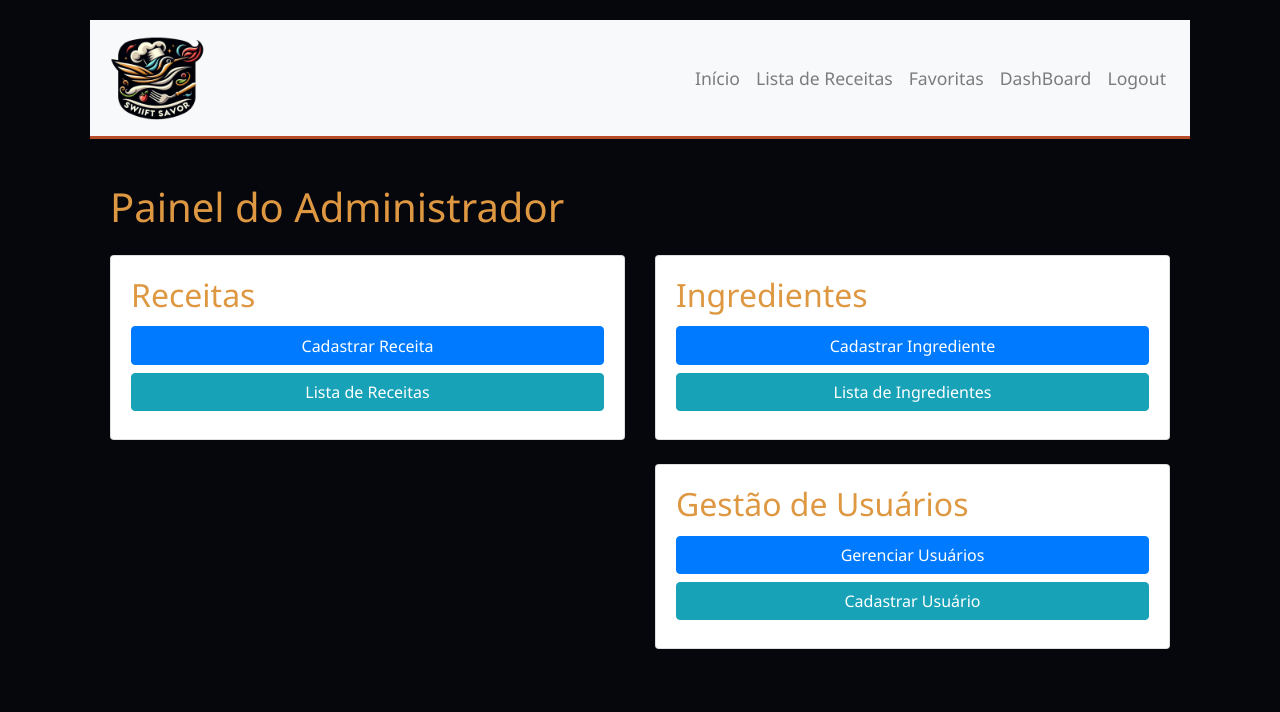
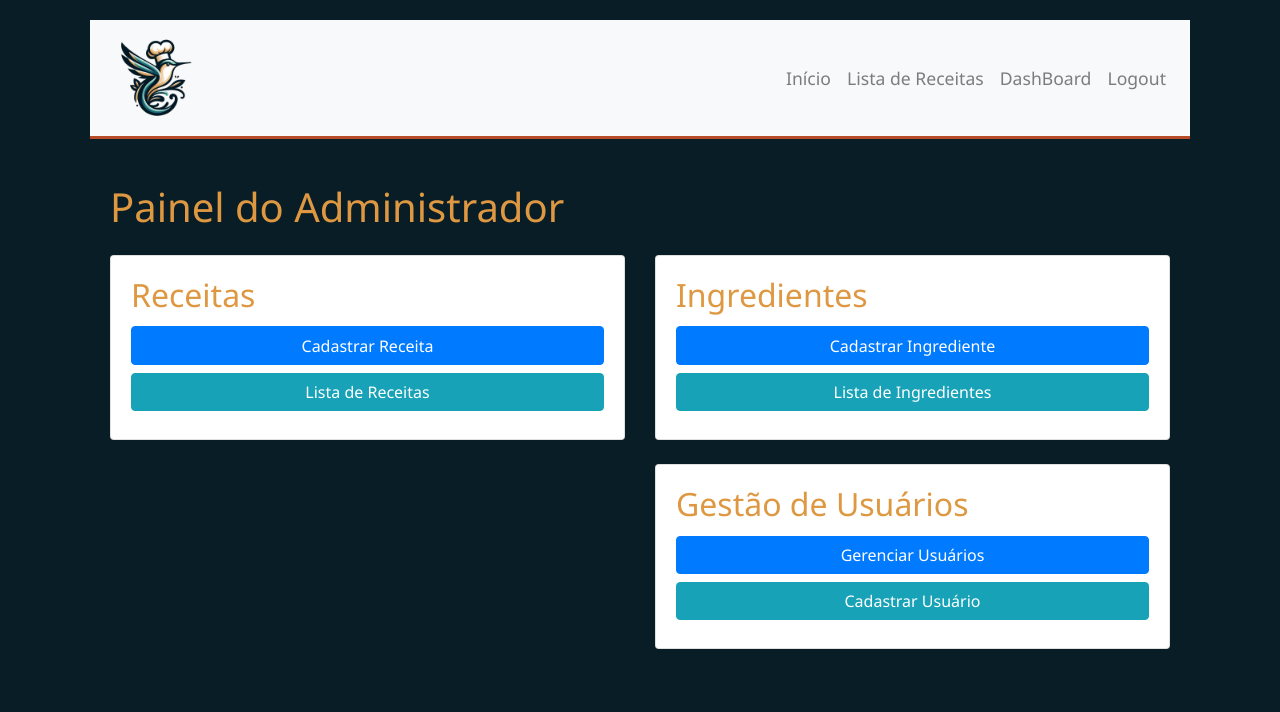
Before and after one commit to Felipe-Noronha/SwiftSavor, a Django app: page /admin_dashboard/ in a window 1280 px wide. Shown: the top 712 px of the page. Run offline with Django 5.2, Linux system fonts and the light colour scheme; a user stored in the database is signed in; some libraries are stand-ins or nearby versions.

Commit message:
mais estilos

```diff
--- a/main/static/main/css/styles.css
+++ b/main/static/main/css/styles.css
@@ -1,5 +1,5 @@
 body {
-    background-color: #06060d; /* Cor de fundo escura para o corpo do site */
+    background-color: #091d27; /* Cor de fundo escura para o corpo do site */
     color: #ffffff; /* Texto branco para alto contraste */
     font-family: 'Segoe UI', Tahoma, Geneva, Verdana, sans-serif; /* Uma fonte mais moderna */
     font-size: 1rem; /* Tamanho base da fonte, geralmente 16px */
--- a/main/templates/main/base.html
+++ b/main/templates/main/base.html
@@ -28,9 +28,6 @@
                         {% if user.is_staff %}
                             <li class="nav-item">
                                 <a class="nav-link" href="{% url 'lista_receitas' %}">Lista de Receitas</a>
-                            </li>
-                            <li class="nav-item">
-                                <a class="nav-link" href="{% url 'receitas_favoritas' %}">Favoritas</a>
                             </li>
                             <li class="nav-item">
                                 <a class="nav-link" href="{% url 'admin_dashboard' %}">DashBoard</a>
```
Also changed, not shown: db.sqlite3, main/static/main/logo.png.
